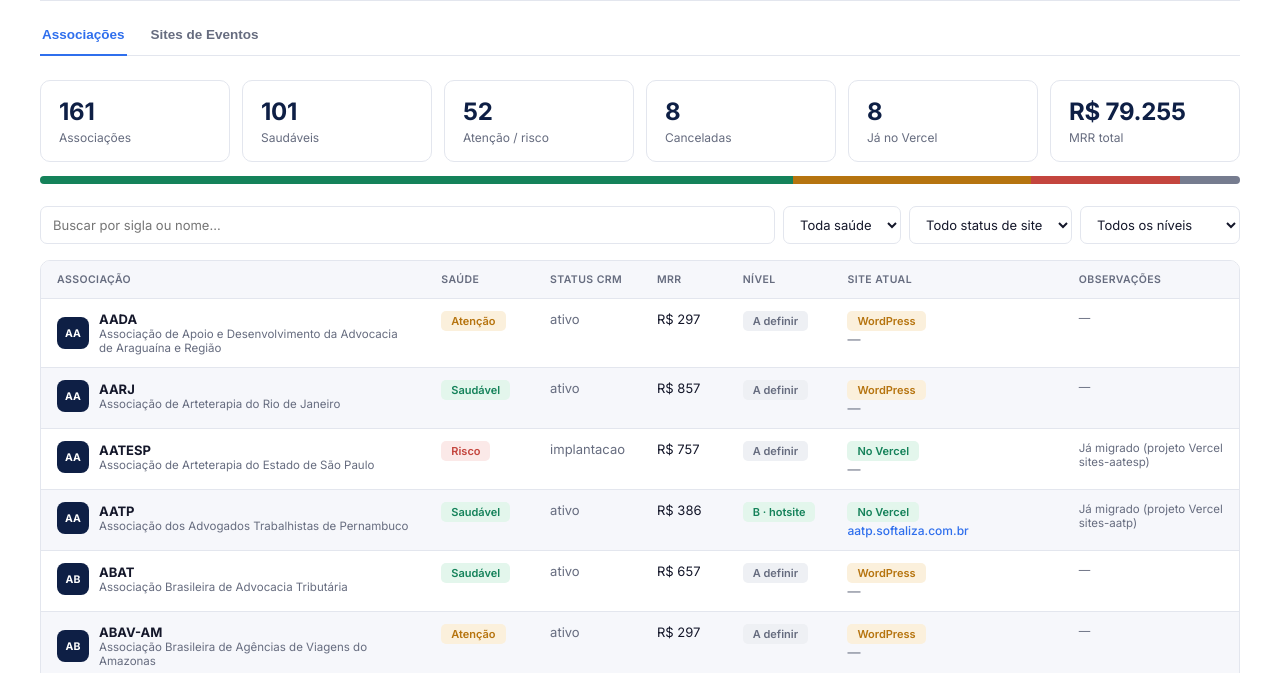
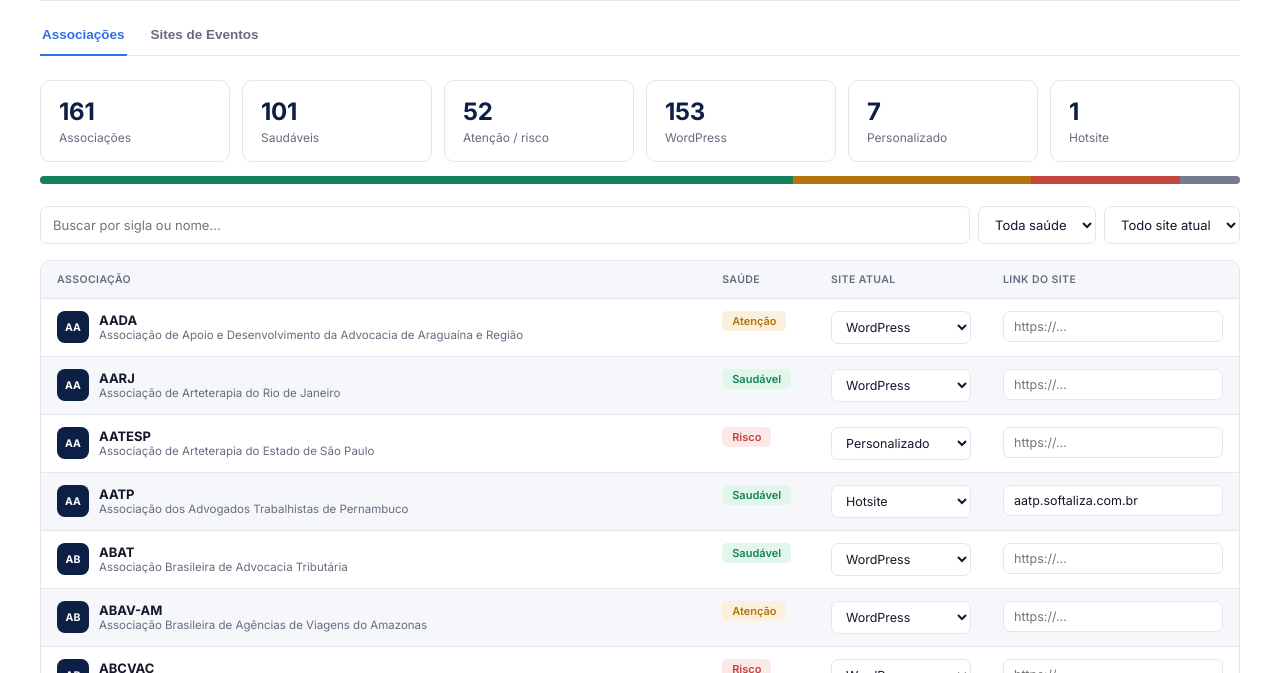
Before and after one commit to softalizaassociacoes/gestao-sites, a plain HTML site: page index.html in a window 1280 px wide. Shown: the part 101-774 px from the top of the page. Drawn offline with Linux system fonts and the light colour scheme.

Commit message:
Torna a tabela de associações editável e simplifica colunas
Remove Status CRM, MRR e Nível da tabela. "Site atual" passa a ser um
seletor editável com 3 opções (WordPress/Personalizado/Hotsite) e
Observações vira um campo de link do site, também editável. Edições
são salvas no navegador (localStorage) e persistem entre visitas.

```diff
--- a/index.html
+++ b/index.html
@@ -42,16 +42,10 @@
           <option value="cancelado">Cancelado</option>
         </select>
         <select id="assoc-filter-site">
-          <option value="">Todo status de site</option>
-          <option value="vercel">No Vercel</option>
+          <option value="">Todo site atual</option>
           <option value="wordpress">WordPress</option>
-        </select>
-        <select id="assoc-filter-nivel">
-          <option value="">Todos os níveis</option>
-          <option value="A">Nível A</option>
-          <option value="B">Nível B</option>
-          <option value="C">Nível C</option>
-          <option value="none">Sem nível definido</option>
+          <option value="personalizado">Personalizado</option>
+          <option value="hotsite">Hotsite</option>
         </select>
       </div>
 
@@ -61,11 +55,8 @@
             <tr>
               <th>Associação</th>
               <th>Saúde</th>
-              <th>Status CRM</th>
-              <th>MRR</th>
-              <th>Nível</th>
               <th>Site atual</th>
-              <th>Observações</th>
+              <th>Link do site</th>
             </tr>
           </thead>
           <tbody id="assoc-table-body"></tbody>
--- a/script.js
+++ b/script.js
@@ -25,33 +25,44 @@ SITE_INVENTORY.forEach((row) => {
 
 const currency = new Intl.NumberFormat("pt-BR", { style: "currency", currency: "BRL", maximumFractionDigits: 0 });
 
+// --- Edições manuais persistidas no navegador (localStorage) ---
+const OVERRIDES_KEY = "gestaoSitesOverrides";
+
+function loadOverrides() {
+  try {
+    return JSON.parse(localStorage.getItem(OVERRIDES_KEY)) || {};
+  } catch (e) {
+    return {};
+  }
+}
+
+function saveOverride(sigla, patch) {
+  const all = loadOverrides();
+  all[sigla] = { ...all[sigla], ...patch };
+  localStorage.setItem(OVERRIDES_KEY, JSON.stringify(all));
+}
+
+const OVERRIDES = loadOverrides();
+
 function buildAssociacoes() {
   return ASSOCIATIONS_CRM.map((a) => {
     const key = norm(a.sigla);
     const vercel = VERCEL_ASSOC_N[key] || null;
-    const localFolder = LOCAL_FOLDER_ASSOC_N[key] || null;
+    const nivel = NIVEL_OVERRIDE_N[key] || null;
     const inventoryRows = SITE_INVENTORY_BY_SIGLA[key] || [];
     const institucional = inventoryRows.find((r) => !r.evento) || null;
 
-    const siteStatus = vercel ? "vercel" : "wordpress";
-    const dominio = (vercel && vercel.dominio) || (institucional && institucional.site) || null;
-    const nivel = NIVEL_OVERRIDE_N[key] || null;
+    const defaultSiteAtual = vercel ? (nivel === "B" || nivel === "C" ? "hotsite" : "personalizado") : "wordpress";
+    const defaultLink = (vercel && vercel.dominio) || (institucional && institucional.site) || "";
 
-    const obsParts = [];
-    if (vercel) obsParts.push(`Já migrado (projeto Vercel ${vercel.project})`);
-    if (localFolder) obsParts.push(`Ajuste local em curso: ${localFolder}/`);
+    const saved = OVERRIDES[a.sigla] || {};
 
     return {
       sigla: a.sigla,
       nome: a.nome,
       health: a.health,
-      statusCrm: a.statusCrm,
-      mrr: a.mrr,
-      nivel,
-      siteStatus,
-      vercelProject: vercel ? vercel.project : null,
-      dominio,
-      obs: obsParts.join(" · "),
+      siteAtual: saved.siteAtual || defaultSiteAtual,
+      link: saved.link != null ? saved.link : defaultLink,
     };
   });
 }
@@ -126,10 +137,17 @@ function healthBadge(health) {
   return `<span class="badge ${cls}">${label}</span>`;
 }
 
-function nivelBadge(nivel) {
-  if (nivel === "A") return '<span class="badge nivel-a">A · personalizado</span>';
-  if (nivel === "B" || nivel === "C") return `<span class="badge nivel-bc">${nivel} · hotsite</span>`;
-  return '<span class="badge nivel-none">A definir</span>';
+const SITE_ATUAL_OPTIONS = [
+  { value: "wordpress", label: "WordPress" },
+  { value: "personalizado", label: "Personalizado" },
+  { value: "hotsite", label: "Hotsite" },
+];
+
+function siteAtualSelect(sigla, current) {
+  const opts = SITE_ATUAL_OPTIONS.map(
+    (o) => `<option value="${o.value}" ${o.value === current ? "selected" : ""}>${o.label}</option>`
+  ).join("");
+  return `<select class="site-select" data-sigla="${sigla}">${opts}</select>`;
 }
 
 function siteStatusBadge(status) {
@@ -162,23 +180,24 @@ function renderAssocStats(list) {
   const total = list.length;
   const saudavel = list.filter((a) => a.health === "saudavel").length;
   const atencaoRisco = list.filter((a) => a.health === "atencao" || a.health === "risco").length;
-  const cancelado = list.filter((a) => a.health === "cancelado").length;
-  const noVercel = list.filter((a) => a.siteStatus === "vercel").length;
-  const mrrTotal = list.reduce((sum, a) => sum + (a.mrr || 0), 0);
+  const wordpress = list.filter((a) => a.siteAtual === "wordpress").length;
+  const personalizado = list.filter((a) => a.siteAtual === "personalizado").length;
+  const hotsite = list.filter((a) => a.siteAtual === "hotsite").length;
 
   const cards = [
     { value: total, label: "Associações" },
     { value: saudavel, label: "Saudáveis" },
     { value: atencaoRisco, label: "Atenção / risco" },
-    { value: cancelado, label: "Canceladas" },
-    { value: noVercel, label: "Já no Vercel" },
-    { value: currency.format(mrrTotal), label: "MRR total" },
+    { value: wordpress, label: "WordPress" },
+    { value: personalizado, label: "Personalizado" },
+    { value: hotsite, label: "Hotsite" },
   ];
 
   document.getElementById("assoc-stats").innerHTML = cards
     .map((c) => `<div class="stat-card"><div class="value">${c.value}</div><div class="label">${c.label}</div></div>`)
     .join("");
 
+  const cancelado = list.filter((a) => a.health === "cancelado").length;
   const healthBar = [
     { key: "saudavel", cls: "bar-ok", count: saudavel },
     { key: "atencao", cls: "bar-warn", count: list.filter((a) => a.health === "atencao").length },
@@ -193,7 +212,7 @@ function renderAssocStats(list) {
 function renderAssocTable(list) {
   const tbody = document.getElementById("assoc-table-body");
   if (list.length === 0) {
-    tbody.innerHTML = '<tr class="empty-row"><td colspan="7">Nenhuma associação encontrada com esses filtros.</td></tr>';
+    tbody.innerHTML = '<tr class="empty-row"><td colspan="4">Nenhuma associação encontrada com esses filtros.</td></tr>';
     return;
   }
   tbody.innerHTML = list
@@ -201,11 +220,8 @@ function renderAssocTable(list) {
       (a) => `<tr>
         <td><div class="name-cell"><span class="avatar">${initials(a.sigla)}</span><div><strong>${a.sigla}</strong><div class="muted small">${a.nome || "—"}</div></div></div></td>
         <td>${healthBadge(a.health)}</td>
-        <td class="muted">${a.statusCrm || "—"}</td>
-        <td>${a.mrr != null ? currency.format(a.mrr) : '<span class="muted">—</span>'}</td>
-        <td>${nivelBadge(a.nivel)}</td>
-        <td>${siteStatusBadge(a.siteStatus)}<br/>${domainLink(a.dominio)}</td>
-        <td class="muted small">${a.obs || "—"}</td>
+        <td>${siteAtualSelect(a.sigla, a.siteAtual)}</td>
+        <td><input class="site-link" type="text" data-sigla="${a.sigla}" value="${(a.link || "").replace(/"/g, "&quot;")}" placeholder="https://..." /></td>
       </tr>`
     )
     .join("");
@@ -215,19 +231,33 @@ function applyAssocFilters() {
   const q = document.getElementById("assoc-search").value.trim().toLowerCase();
   const health = document.getElementById("assoc-filter-health").value;
   const site = document.getElementById("assoc-filter-site").value;
-  const nivel = document.getElementById("assoc-filter-nivel").value;
 
   const filtered = ASSOCIACOES.filter((a) => {
     if (q && !`${a.sigla} ${a.nome || ""}`.toLowerCase().includes(q)) return false;
     if (health && a.health !== health) return false;
-    if (site && a.siteStatus !== site) return false;
-    if (nivel === "none" && a.nivel) return false;
-    if (nivel && nivel !== "none" && a.nivel !== nivel) return false;
+    if (site && a.siteAtual !== site) return false;
     return true;
   });
 
   renderAssocStats(filtered);
   renderAssocTable(filtered);
+}
+
+function handleAssocEdit(ev) {
+  const el = ev.target;
+  const sigla = el.dataset.sigla;
+  if (!sigla) return;
+  const assoc = ASSOCIACOES.find((a) => a.sigla === sigla);
+  if (!assoc) return;
+
+  if (el.classList.contains("site-select")) {
+    assoc.siteAtual = el.value;
+    saveOverride(sigla, { siteAtual: el.value });
+    applyAssocFilters();
+  } else if (el.classList.contains("site-link")) {
+    assoc.link = el.value;
+    saveOverride(sigla, { link: el.value });
+  }
 }
 
 // ---------------------------------------------------------------------------
@@ -326,12 +356,14 @@ function init() {
   applyAssocFilters();
   applyEventoFilters();
 
-  ["assoc-search", "assoc-filter-health", "assoc-filter-site", "assoc-filter-nivel"].forEach((id) => {
+  ["assoc-search", "assoc-filter-health", "assoc-filter-site"].forEach((id) => {
     document.getElementById(id).addEventListener("input", applyAssocFilters);
   });
   ["evento-search", "evento-filter-tipo", "evento-filter-site"].forEach((id) => {
     document.getElementById(id).addEventListener("input", applyEventoFilters);
   });
+
+  document.getElementById("assoc-table-body").addEventListener("change", handleAssocEdit);
 }
 
 document.addEventListener("DOMContentLoaded", init);
--- a/style.css
+++ b/style.css
@@ -194,7 +194,21 @@ header.top p { margin: 0; color: var(--text-muted); font-size: 13.5px; }
   margin-bottom: 18px;
 }
 
-table { width: 100%; border-collapse: collapse; font-size: 13px; min-width: 820px; }
+table { width: 100%; border-collapse: collapse; font-size: 13px; min-width: 680px; }
+
+.site-select, .site-link {
+  background: var(--surface);
+  border: 1px solid var(--border);
+  border-radius: var(--radius-sm);
+  padding: 7px 10px;
+  font-size: 12.5px;
+  color: var(--text);
+  font-family: inherit;
+}
+
+.site-select { min-width: 140px; }
+.site-link { width: 100%; min-width: 220px; }
+.site-select:focus, .site-link:focus { outline: 2px solid var(--accent); outline-offset: 1px; }
 
 th, td { text-align: left; padding: 12px 16px; border-bottom: 1px solid var(--border); vertical-align: top; }
 
```
